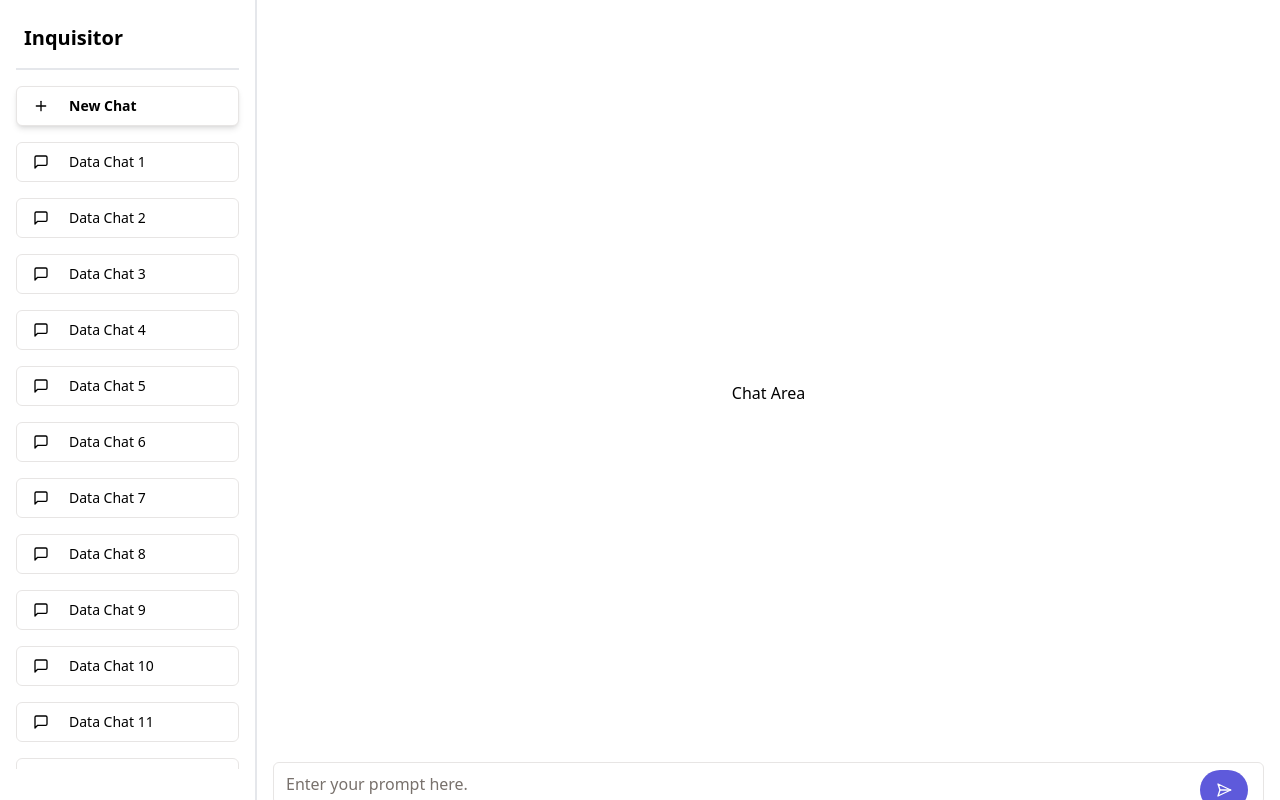
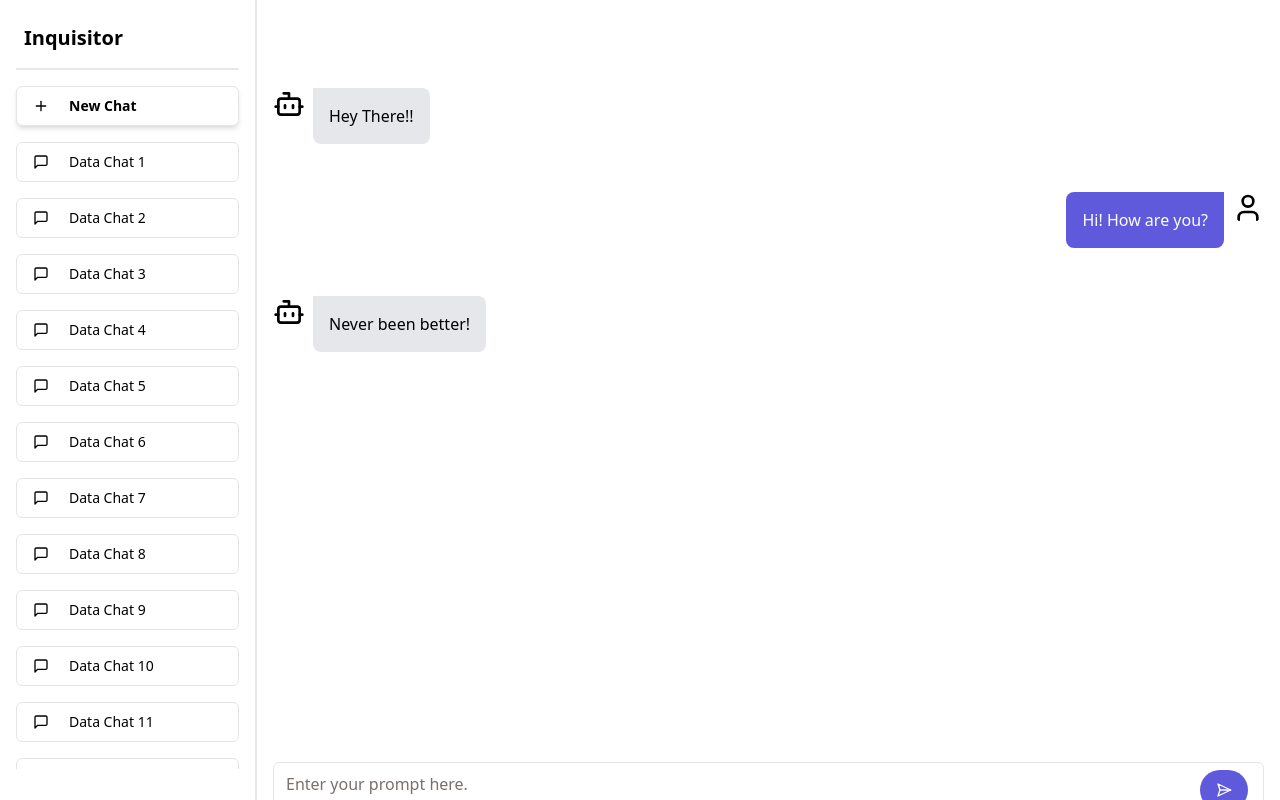
Before and after one commit to Anushwar/inquisitor, a React (Vite) app in the folder client/: page / in a window 1280 px wide. Built offline with nearby package versions, Linux system fonts and the light colour scheme.

Commit message:
feat: create chat interface

```diff
--- a/client/src/components/ui/layout/chat.tsx
+++ b/client/src/components/ui/layout/chat.tsx
@@ -1,13 +1,31 @@
+import Bubble from '../bubble';
 import { Button } from '../button';
 import { Input } from '../input';
 import { SendHorizontal } from 'lucide-react';
+
+const mock = [
+  {
+    sender: 'bot',
+    content: 'Hey There!!',
+  },
+  {
+    sender: 'user',
+    content: 'Hi! How are you?',
+  },
+  {
+    sender: 'bot',
+    content: 'Never been better!',
+  },
+];
 
 const Chat = () => {
   return (
     <div className="px-4 w-[80%] border-l py-2 space-y-4 overflow-hidden">
       <div className="py-4" />
-      <div className="h-[86%] py-4 flex flex-col justify-center items-center">
-        Chat Area
+      <div className="h-[86%] w-full py-4 space-y-4 overflow-scroll">
+        {mock.map(({ sender, content }, index) => (
+          <Bubble key={sender + index} sender={sender} content={content} />
+        ))}
       </div>
       <div className="h-[15%] relative py-4">
         <Input
```
